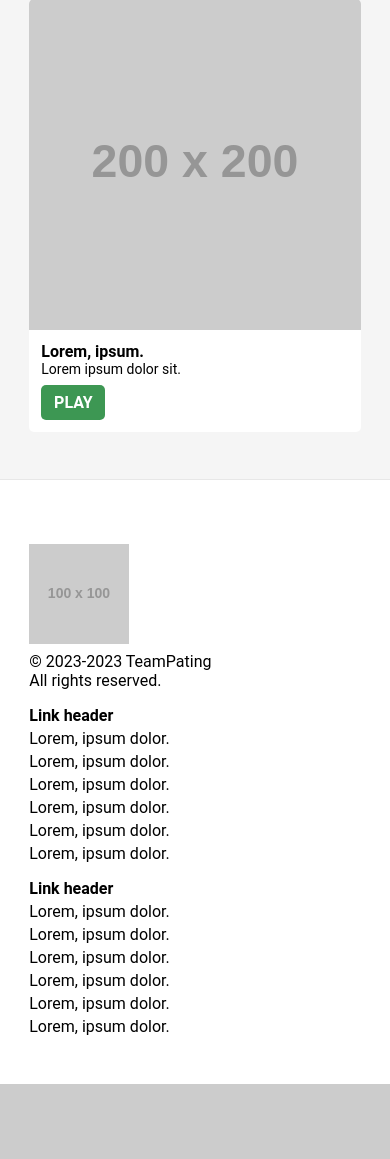
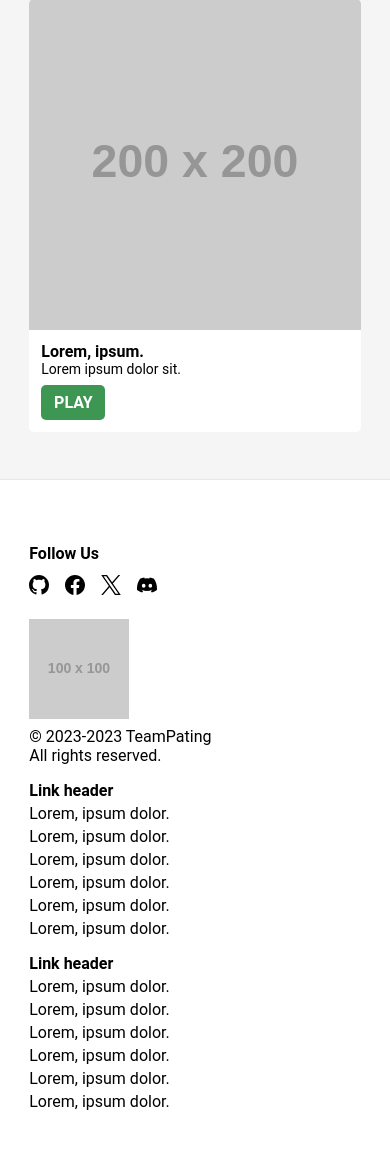
Before and after one commit to John-Pio/PatingGames, a PHP site: page /index.php in a window 390 px wide. Shown: the part 3262-4421 px from the top of the page. Before the commit the page ends 4346 px from the top, so only its background shows below. Run offline with PHP 8.4, Linux system fonts and the light colour scheme; grey boxes labelled with a size stand in for pictures from a placeholder-image service; some libraries are stand-ins or nearby versions.

Commit message:
Add icon links

```diff
--- a/assets/css/style.css
+++ b/assets/css/style.css
@@ -163,6 +163,12 @@
   padding-bottom: 0.5em;
 }
 
+footer .container .icons ul {
+  margin-top: 0.5em;
+  flex-direction: row;
+  gap: 1em;
+}
+
 @media only screen and (min-width: 750px) and (max-width: 1199px) {
   :root {
     --width: 85%;
@@ -217,4 +223,8 @@
     flex-direction: column;
     gap: 0;
   }
+
+  footer .container :nth-child(4) {
+    order: -1;
+  }
 }
--- a/components/footer.php
+++ b/components/footer.php
@@ -27,5 +27,14 @@
         <li><a href="#">Lorem, ipsum dolor.</a></li>
       </ul>
     </section>
+    <section class="icons">
+      <h4>Follow Us</h4>
+      <ul role="list">
+        <li><a href=""><img src="./assets/img/facebook-logo.svg" alt=""></a></li>
+        <li><a href=""><img src="./assets/img/x-logo.svg" alt=""></a></li>
+        <li><a href=""><img src="./assets/img/discord-logo.svg" alt=""></a></li>
+        <li><a href=""><img src="./assets/img/github-logo.svg" alt=""></a></li>
+      </ul>
+    </section>
   </div>
 </footer>
```
Also changed, not shown: assets/img/discord-logo.svg (added), assets/img/facebook-logo.svg (added), assets/img/github-logo.svg (added), assets/img/x-logo.svg (added). Lines whose indentation alone changed are shown as unchanged.
